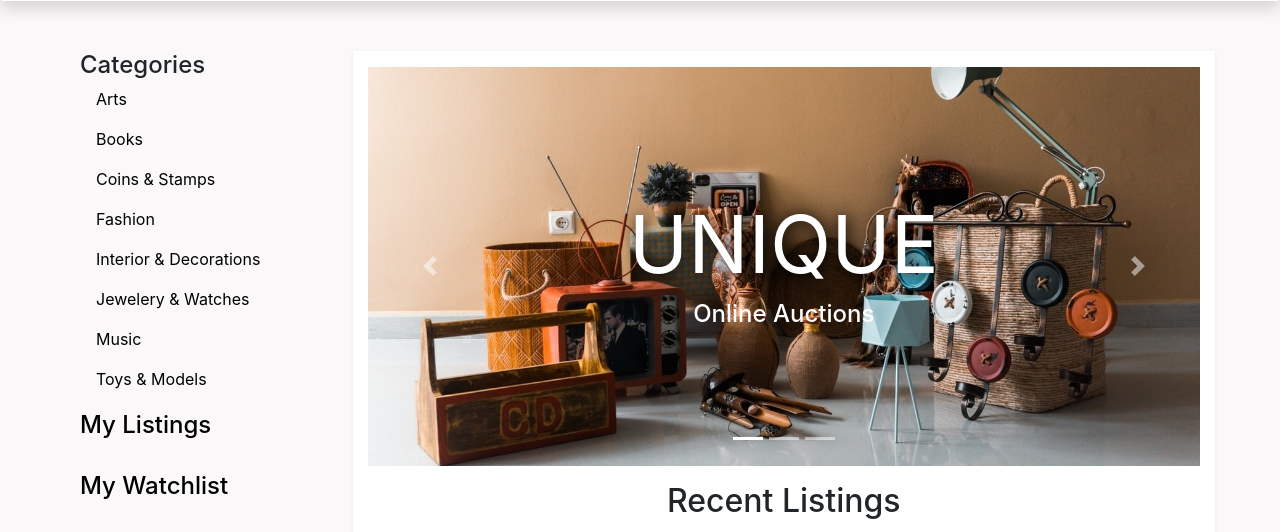
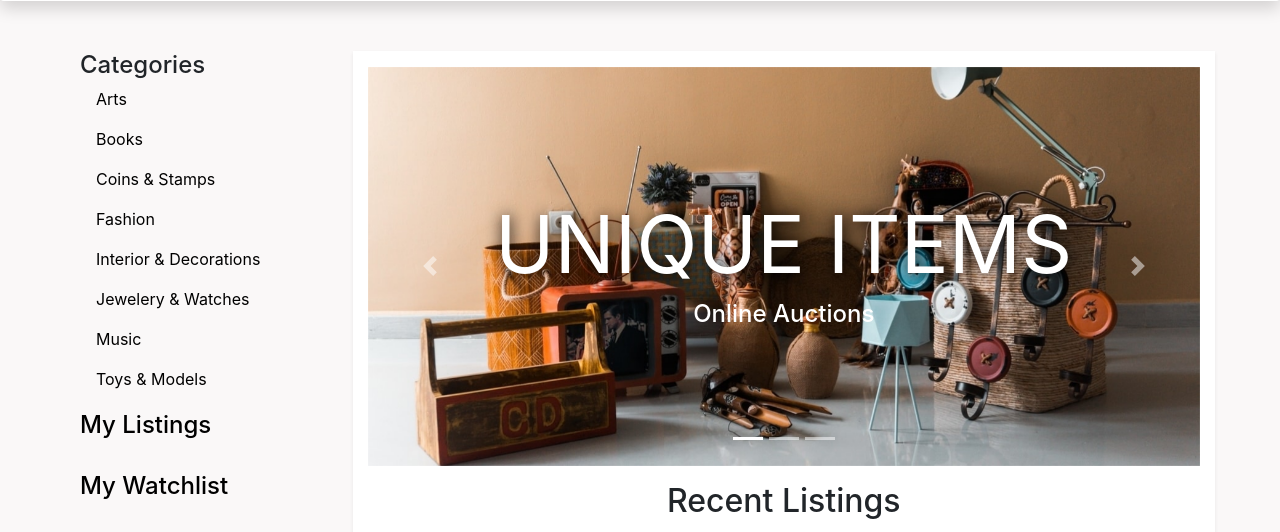
Before and after one commit to dhita-irma/cs50w-commerce, a Django app: page / in a window 1280 px wide. Shown: the part 63-595 px from the top of the page. Run offline with Django 3.2, Linux system fonts and the light colour scheme; data comes from the database, SQL or seed files in the repository; both versions use the stored data as it was after the commit; some libraries are stand-ins or nearby versions.

Commit message:
Update carousel and bid collapse

```diff
--- a/auctions/templates/auctions/index.html
+++ b/auctions/templates/auctions/index.html
@@ -31,14 +31,14 @@
                   <div class="carousel-item active">
                     <img class="d-block img-fluid" src="{% static 'auctions/images/decor.jpg' %}" alt="First slide">
                     <div class="carousel-caption">
-                        <h1>UNIQUE</h1>
+                        <h1>UNIQUE ITEMS</h1>
                         <h4>Online Auctions</h4>
                     </div>
                   </div>
                   <div class="carousel-item">
                     <img class="d-block img-fluid" src="{% static 'auctions/images/vinyl.jpg' %}" alt="Second slide">
                     <div class="carousel-caption">
-                        <h1>RARE</h1>
+                        <h1>RARE ITEMS</h1>
                         <h4>Online Auctions</h4>
                     </div>
                   </div>
--- a/auctions/templates/auctions/listing_detail.html
+++ b/auctions/templates/auctions/listing_detail.html
@@ -124,6 +124,9 @@
 
                             <div id="collapseOne" class="collapse show" aria-labelledby="headingOne" data-parent="#accordion">
                                 <div class="card-body text-center">
+                                    {% if bids_len == 0 %}
+                                        There are no bids yet.
+                                    {% else %}
                                     <table>
                                         {% for bid in bids %}
                                             <tr>
@@ -133,6 +136,7 @@
                                             </tr>
                                         {% endfor %}
                                     </table>
+                                    {% endif %}
                                 </div>
                             </div>
                         </div>
--- a/auctions/views.py
+++ b/auctions/views.py
@@ -64,7 +64,8 @@ def listing_detail(request, pk):
         'listing': listing,
         'listing_categories': listing_categories,
         'user': user,
-        'bids': bids
+        'bids': bids,
+        'bids_len': len(bids)
     })
 
 
```
Also changed, not shown: db.sqlite3.
